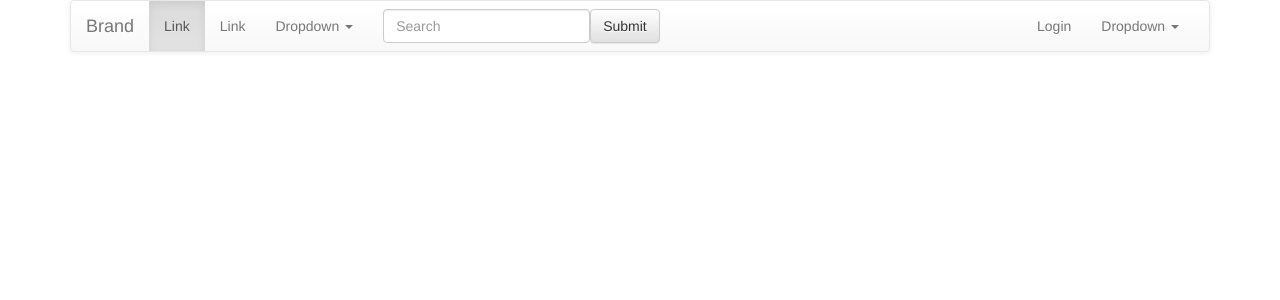
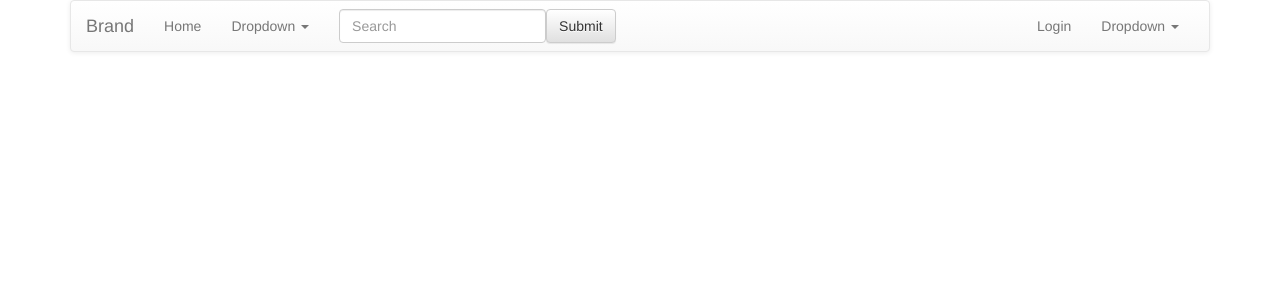
Before and after one commit to PradipH31/CIBT_Notes_Angular_Part1, an Angular app: page / in a window 1280 px wide. Shown: the top 300 px of the page. Built offline with nearby package versions, Linux system fonts and the light colour scheme.

Commit message:
Added routing for customer component

```diff
--- a/src/app/app-routing.module.ts
+++ b/src/app/app-routing.module.ts
@@ -1,9 +1,11 @@
 import { NgModule } from '@angular/core';
 import { Routes, RouterModule } from '@angular/router';
 import { LoginComponent } from './auth/login/login.component';
+import { CustomerComponent } from './customer/components/customer/customer.component';
 
 const routes: Routes = [
-  { path: 'login', component: LoginComponent }
+  { path: 'login', component: LoginComponent },
+  { path: 'customers', component: CustomerComponent }
 ];
 
 @NgModule({
--- a/src/app/shared/navbar/navbar.component.html
+++ b/src/app/shared/navbar/navbar.component.html
@@ -14,8 +14,7 @@
         <!-- Collect the nav links, forms, and other content for toggling -->
         <div class="collapse navbar-collapse" id="bs-example-navbar-collapse-1">
             <ul class="nav navbar-nav">
-                <li class="active"><a href="#">Link <span class="sr-only">(current)</span></a></li>
-                <li><a href="#">Link</a></li>
+                <li><a href="#">Home</a></li>
                 <li class="dropdown">
                     <a href="#" class="dropdown-toggle" data-toggle="dropdown" role="button" aria-haspopup="true" aria-expanded="false">Dropdown <span class="caret"></span></a>
                     <ul class="dropdown-menu">
```
